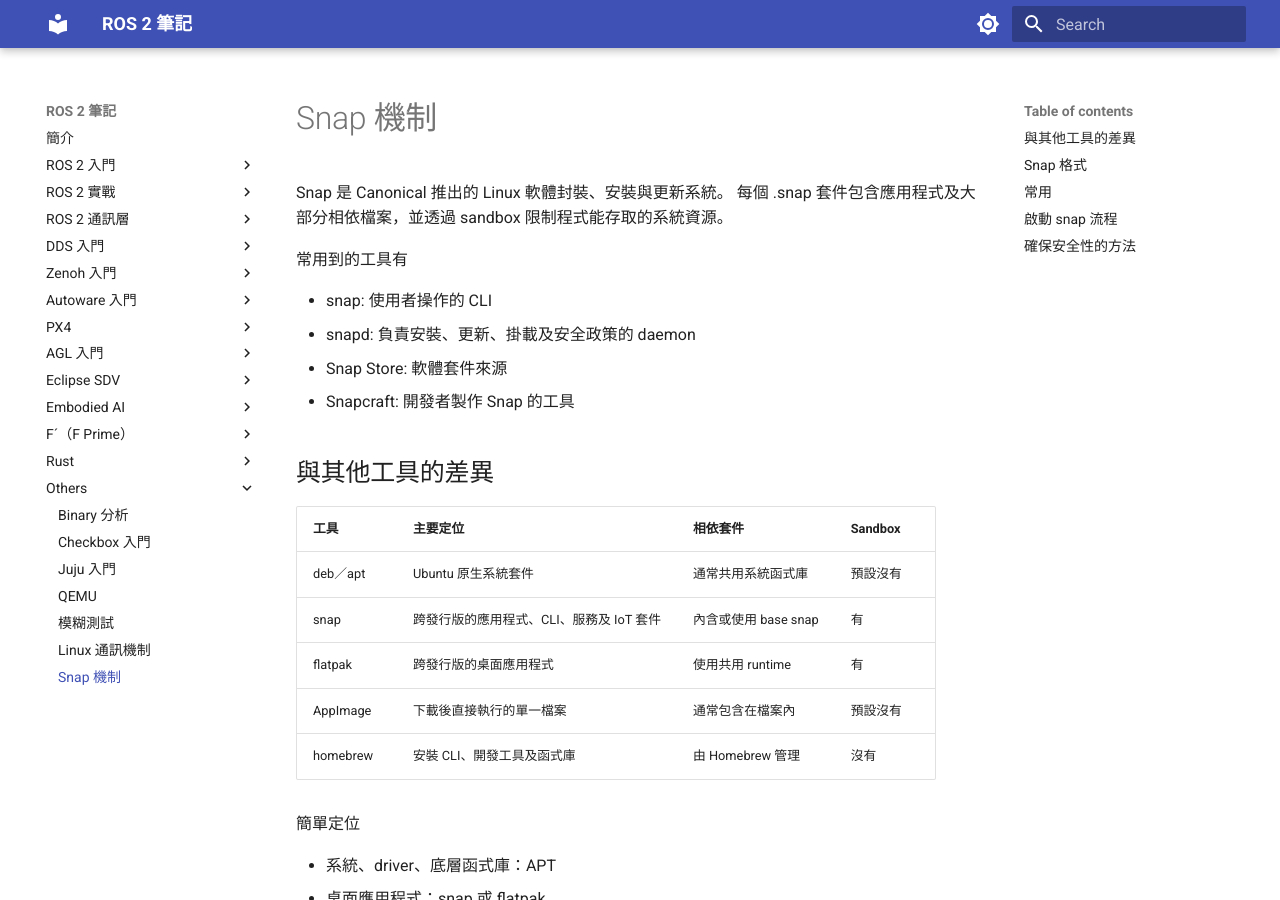
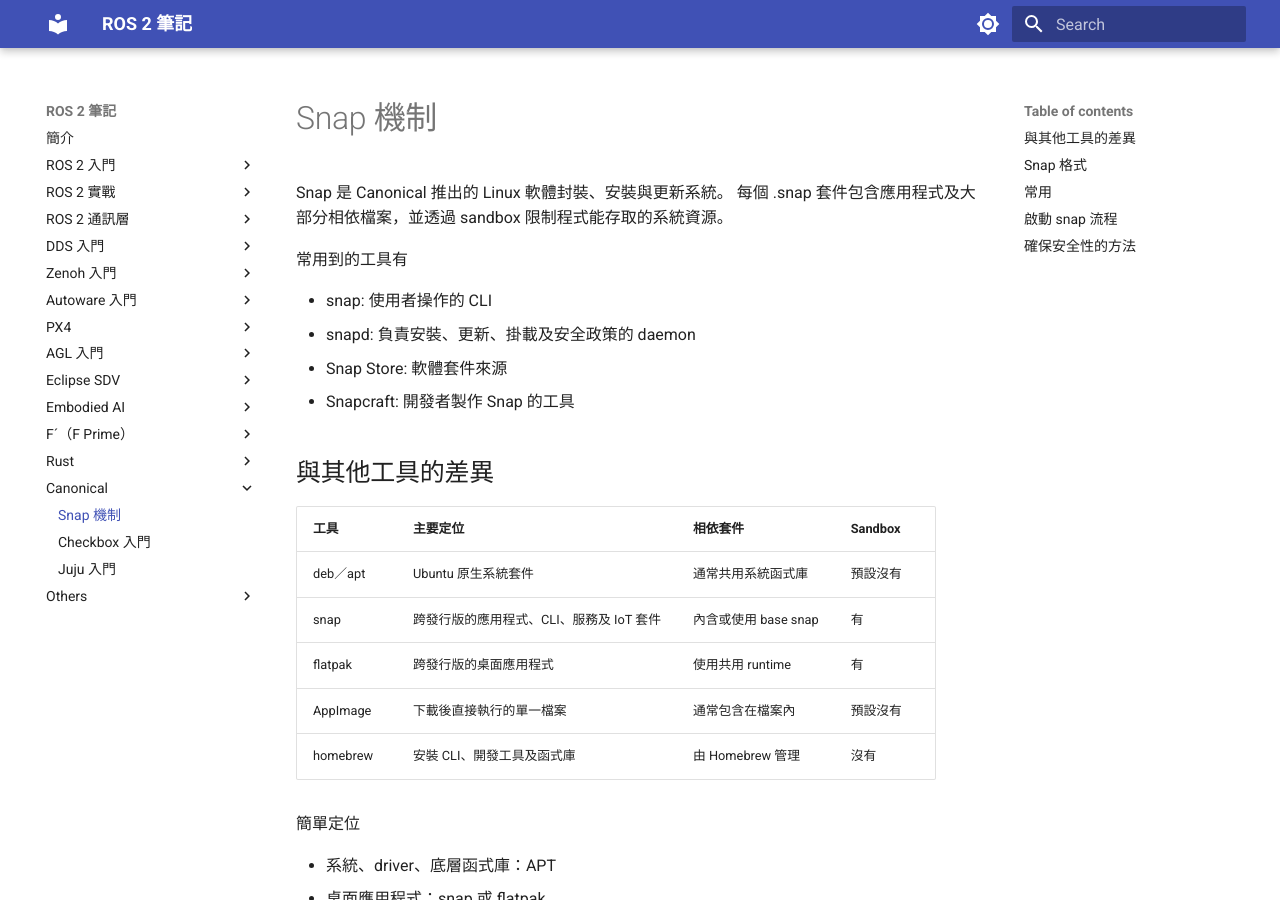
Before and after one commit to evshary/ros2-learning, an MkDocs documentation site: the page built from docs/canonical/snap.md, in a window 1280 px wide and 900 px high. Built offline with MkDocs 1.6.1 and Material for MkDocs 9.7.7, drawn with Linux system fonts in a browser that asks for light colours; part of the change alters nothing that is shown.

Commit message:
docs(canonical): group Canonical notes
Signed-off-by: ChenYing Kuo <evshary@gmail.com>

```diff
--- a/mkdocs.yml
+++ b/mkdocs.yml
@@ -126,11 +126,12 @@ nav:
     - 'Rust benchmark': 'rust/benchmark.md'
     - 'Rust FFI': 'rust/ffi.md'
     - 'Rust Miri': 'rust/miri.md'
+  - 'Canonical':
+    - 'Snap 機制': 'canonical/snap.md'
+    - 'Checkbox 入門': 'canonical/checkbox.md'
+    - 'Juju 入門': 'canonical/juju.md'
   - 'Others':
     - 'Binary 分析': 'others/binary-analysis.md'
-    - 'Checkbox 入門': 'others/checkbox.md'
-    - 'Juju 入門': 'others/juju.md'
     - 'QEMU': 'others/qemu.md'
     - '模糊測試': 'others/fuzz.md'
     - 'Linux 通訊機制': 'others/linux-communication.md'
-    - 'Snap 機制': 'others/snap.md'
```
Also changed, not shown: docs/canonical/checkbox.md (renamed from docs/others/checkbox.md), docs/canonical/juju.md (renamed from docs/others/juju.md), docs/canonical/snap.md (renamed from docs/others/snap.md).
